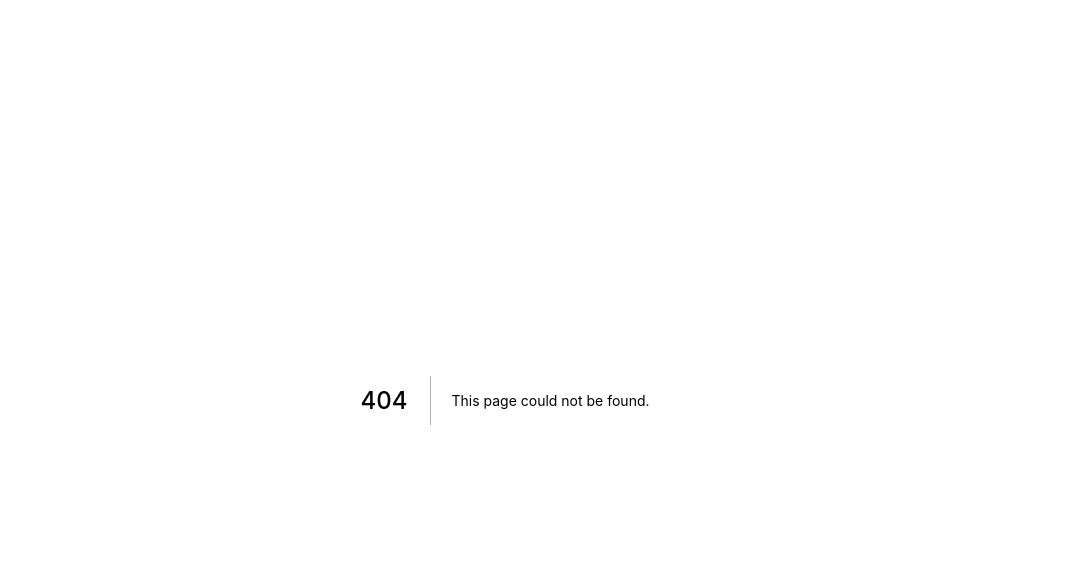
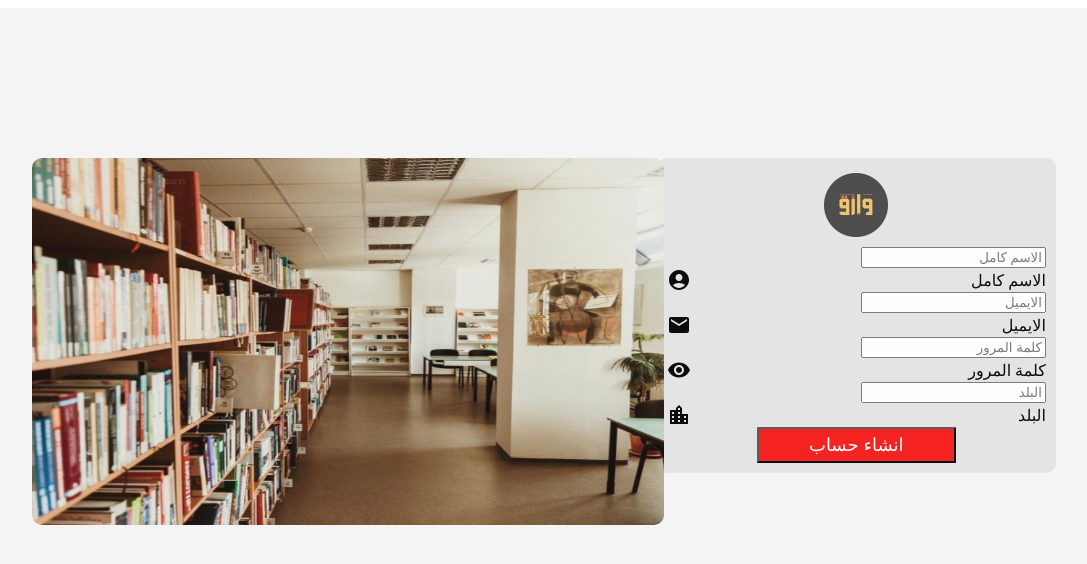
Before and after one commit to ma-22li/Erga-project, a Next.js app in the folder nextjs_project/: page /signup in a window 1280 px wide. Before the commit this address had no page. Shown: the top 564 px of the page, without its empty margins (135-1222 px from the left). Built offline with nearby package versions, Linux system fonts and the light colour scheme.

Commit message:
Create signup.js

```diff
--- /dev/null
+++ b/nextjs_project/pages/signup.js
@@ -0,0 +1,46 @@
+
+import { Col, Row, } from "react-bootstrap"
+import Image from 'next/image'
+import ImageMain from 'next/image'
+import styles from '../styles/signup.module.css'
+import AccountCircleIcon from '@mui/icons-material/AccountCircle';
+import VisibilityIcon from '@mui/icons-material/Visibility';
+import EmailIcon from '@mui/icons-material/Email';
+import LocationCityIcon from '@mui/icons-material/LocationCity';
+export default function Home() {
+  return (
+    <Row className={styles.mask}>
+      <div className={styles.colleft}>
+        <Col className={styles.col1}>
+          <div className={styles.logo}>
+            <Image src="/IMG_0674.png" alt="me" width="64" height="64" />
+          </div>
+          <div class="form-floating mb-3" dir="rtl">
+            <input type="text" class="form-control" id="floatingInput" placeholder="الاسم كامل"></input>
+            <label for="floatingInput" className={styles.input}>الاسم كامل<AccountCircleIcon /></label>
+          </div>
+          <div class="form-floating mb-3" dir="rtl">
+            <input type="email" class="form-control" id="floatingEmail" placeholder="الايميل" />
+            <label for="floatingEmail" className={styles.input}>الايميل<EmailIcon /></label>
+          </div>
+          <div class="form-floating mb-3" dir="rtl">
+            <input type="password" class="form-control" id="floatingPassword" placeholder="كلمة المرور" />
+            <label for="floatingPassword" className={styles.input}>كلمة المرور <VisibilityIcon /></label>
+          </div>
+          <div class="form-floating mb-3" dir="rtl">
+            <input type="text" class="form-control" id="floatingInput" placeholder="البلد" />
+            <label for="floatingInput" className={styles.input}>البلد<LocationCityIcon /></label>
+          </div>
+          <div className={styles.bakbtn}>
+            <button type="button" className={styles.btn}>انشاء حساب</button>
+          </div>
+        </Col>
+        <Col className={styles.col2}>
+          <div className={styles.img}>
+            <ImageMain src="/ImgMain.jpg" alt="me" width="800" height="464" />
+          </div>
+        </Col>
+      </div>
+    </Row>
+  )
+}
```
